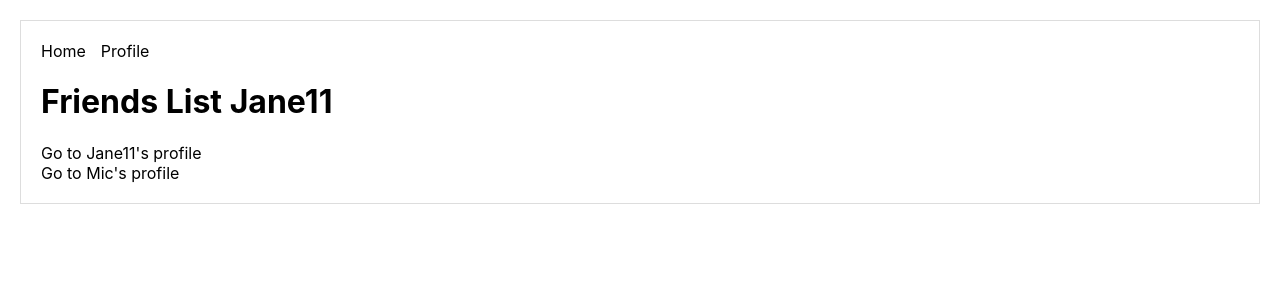
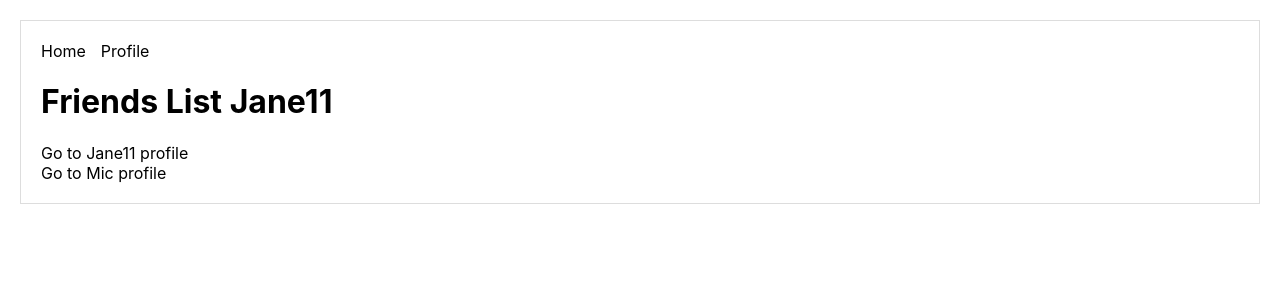
Before and after one commit to jyyblue1987/nextjs, a Next.js app: page / in a window 1280 px wide. Shown: the top 300 px of the page. Built offline with nearby package versions, Linux system fonts and the light colour scheme.

Commit message:
[fixed] remove error.

```diff
--- a/pages/index.js
+++ b/pages/index.js
@@ -5,7 +5,7 @@ import fetch from "isomorphic-unfetch";
 const ProfileLink = props => (
     <div>
         <Link href={`/p/[profile]`} as={`/p/${props.profile}`}>
-            <a>Go to {props.profile}'s profile</a>
+            <a>Go to {props.profile} profile</a>
         </Link>
     </div>
 )
```
